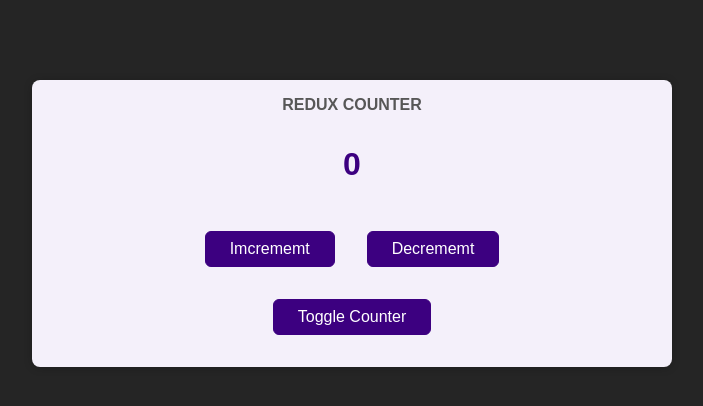
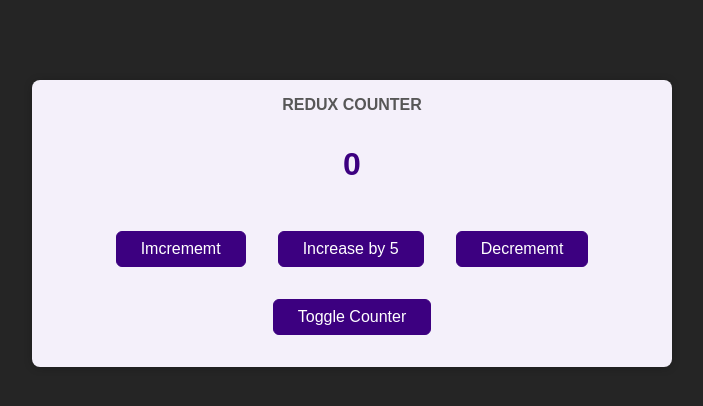
Before and after one commit to HawraaYounes/01-starting-project, a React (Create React App) app: page / in a window 1280 px wide. Shown: the top 406 px of the page, without its empty margins (288-991 px from the left). Built offline with nearby package versions, Linux system fonts and the light colour scheme.

Commit message:
attached payload to action

```diff
--- a/src/components/Counter.js
+++ b/src/components/Counter.js
@@ -9,6 +9,9 @@
   const incrementHandler = () => {
     dispatch({ type: "increment" });
   };
+  const increaseHandler = () => {
+    dispatch({ type: "increase" , amount: 5});
+  };
   const decrementHandler = () => {
     dispatch({ type: "decrement" });
   };
@@ -19,6 +22,7 @@
       <div className={classes.value}>{counter}</div>
       <div>
         <button onClick={incrementHandler}>Imcrememt</button>
+        <button onClick={increaseHandler}>Increase by 5</button>
         <button onClick={decrementHandler}>Decrememt</button>
       </div>
       <button onClick={toggleCounterHandler}>Toggle Counter</button>
--- a/src/store/index.js
+++ b/src/store/index.js
@@ -4,6 +4,11 @@
   if (action.type === "increment") {
     return {
       counter: (state.counter += 1),
+    };
+  }
+  if (action.type === "increase") {
+    return {
+      counter: (state.counter += action.amount),
     };
   }
   if (action.type === "decrement") {
```
